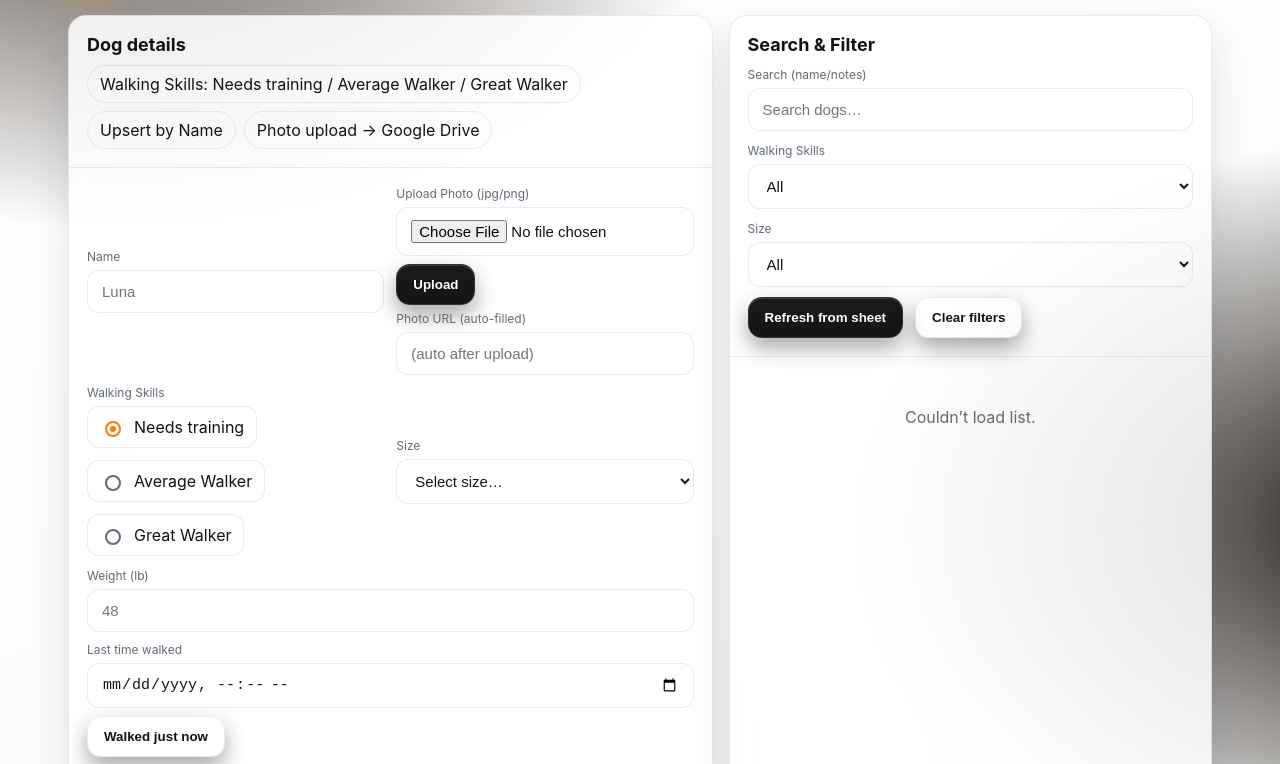
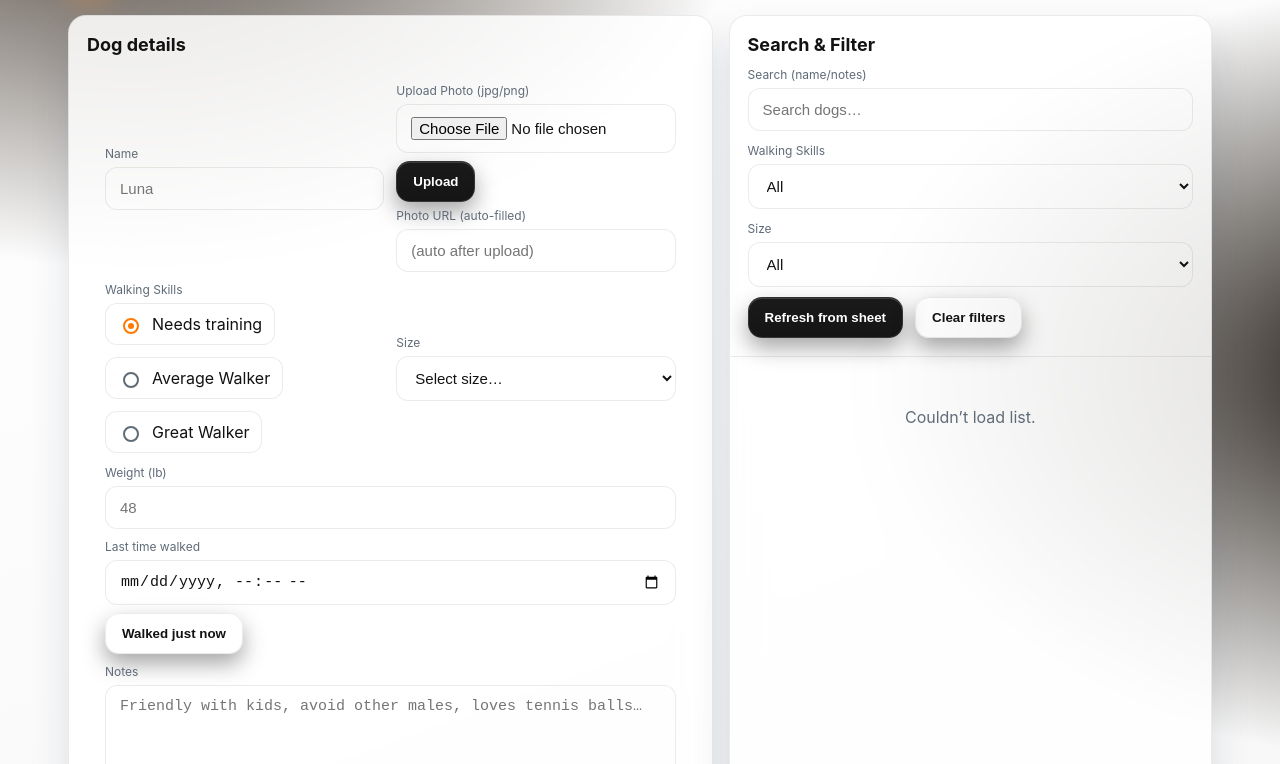
Before and after one commit to MayoWolf/animal-shelter-app, a website: page index.html in a window 1280 px wide. Shown: the part 95-859 px from the top of the page. Drawn offline with Linux system fonts and the light colour scheme; no server answers.

Commit message:
fix(upload): remove pills

```diff
--- a/index.html
+++ b/index.html
@@ -153,11 +153,7 @@ h1{margin:0;font-size:clamp(26px,4vw,34px);letter-spacing:.2px}
           <h2 id="formTitle" style="margin:0 0 6px;font-size:18px">Dog details</h2>
           <div class="kv" id="metaLine"></div>
           <div class="tools" style="margin-top:10px">
-            <span class="pill">Walking Skills: Needs training / Average Walker / Great Walker</span>
-            <span class="pill">Upsert by Name</span>
-            <span class="pill">Photo upload → Google Drive</span>
-          </div>
-        </div>
+
 
         <div class="section">
           <div class="row">
```
